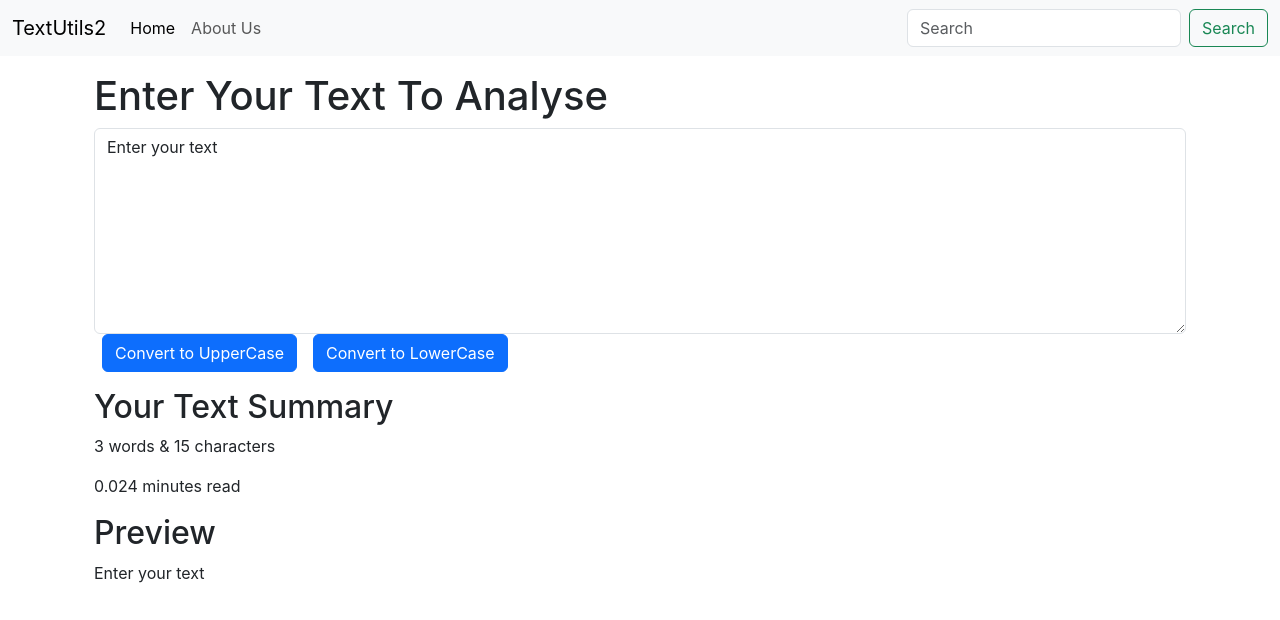
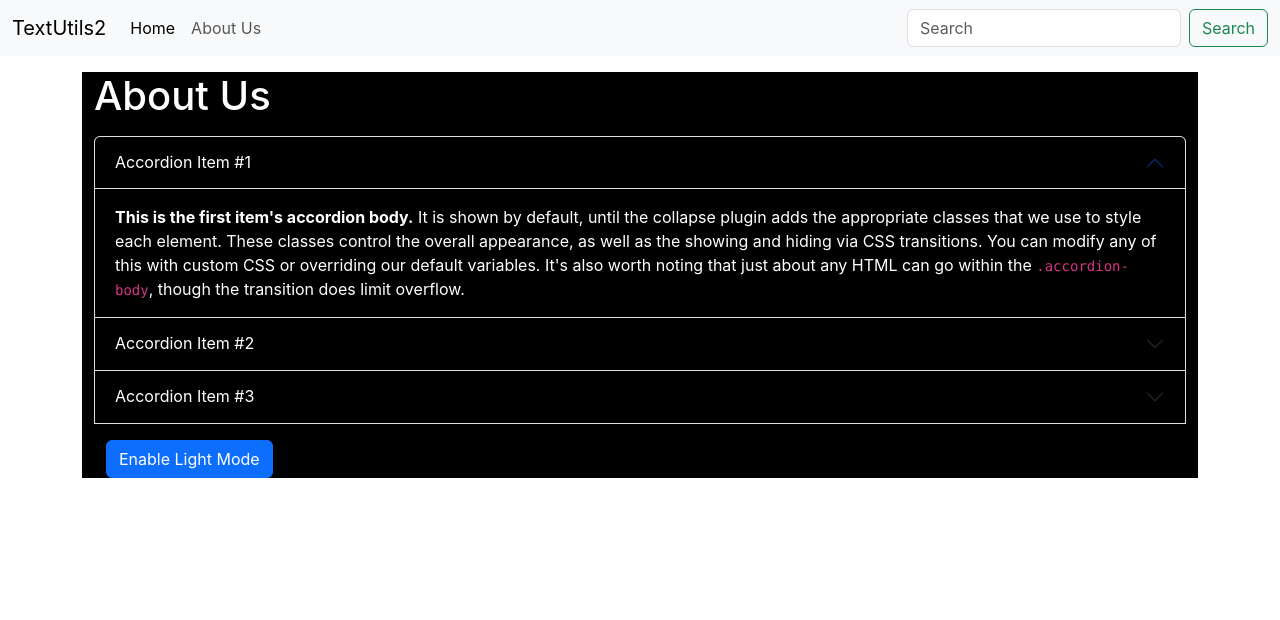
Before and after one commit to sahill-1/Text-Converter, a React (Create React App) app in the folder textutils/: page / in a window 1280 px wide. Shown: the top 620 px of the page. Built offline with nearby package versions, Linux system fonts and the light colour scheme.

Commit message:
enable dark mode

```diff
--- a/textutils/src/App.js
+++ b/textutils/src/App.js
@@ -1,12 +1,14 @@
 import './App.css';
+import About from './components/About';
 import Navbar from './components/Navbar';
-import TextForm from './components/TextForm';
+// import TextForm from './components/TextForm';
 function App() {
   return (
     <>
       <Navbar title="TextUtils2"/>
       <div className="container my-3">
-        <TextForm heading="Enter Your Text To Analyse"/>
+        {/* <TextForm heading="Enter Your Text To Analyse"/> */}
+        <About/>
       </div>
     </>
   );
--- /dev/null
+++ b/textutils/src/components/About.js
@@ -0,0 +1,75 @@
+import React, {useState} from 'react';
+
+export default function About() {
+
+    const [myStyle, setMyStyle] = useState({
+        color: "white",
+        backgroundColor: "black",
+    })
+    const [btnText, setBtnText] = useState("Enable Light Mode")
+
+    const toggleStyle = () => {
+        if(myStyle.color==="white"){
+            setMyStyle({
+                color:"black",
+                backgroundColor:"white",
+                border: "1px solid black"
+            })
+            setBtnText("Enable Dark Mode")
+        }
+        else{
+            setMyStyle({
+                color:"white",
+                backgroundColor:"black",
+                border: "1px solid white"
+            })
+            setBtnText("Enable Light Mode")
+        }
+    }
+    return (
+        <div className='container' style={myStyle}>
+            <h1 className='my-3'>About Us</h1>
+            <div className="accordion" id="accordionExample">
+                <div className="accordion-item">
+                    <h2 className="accordion-header" id="headingOne">
+                        <button className="accordion-button" style={myStyle} type="button" data-bs-toggle="collapse" data-bs-target="#collapseOne" aria-expanded="true" aria-controls="collapseOne">
+                            Accordion Item #1
+                        </button>
+                    </h2>
+                    <div id="collapseOne" className="accordion-collapse collapse show" aria-labelledby="headingOne" data-bs-parent="#accordionExample">
+                        <div className="accordion-body" style={myStyle}>
+                            <strong>This is the first item's accordion body.</strong> It is shown by default, until the collapse plugin adds the appropriate classes that we use to style each element. These classes control the overall appearance, as well as the showing and hiding via CSS transitions. You can modify any of this with custom CSS or overriding our default variables. It's also worth noting that just about any HTML can go within the <code>.accordion-body</code>, though the transition does limit overflow.
+                        </div>
+                    </div>
+                </div>
+                <div className="accordion-item">
+                    <h2 className="accordion-header" id="headingTwo">
+                        <button className="accordion-button collapsed" style={myStyle} type="button" data-bs-toggle="collapse" data-bs-target="#collapseTwo" aria-expanded="false" aria-controls="collapseTwo">
+                            Accordion Item #2
+                        </button>
+                    </h2>
+                    <div id="collapseTwo" className="accordion-collapse collapse" aria-labelledby="headingTwo" data-bs-parent="#accordionExample">
+                        <div className="accordion-body" style={myStyle}>
+                            <strong>This is the second item's accordion body.</strong> It is hidden by default, until the collapse plugin adds the appropriate classes that we use to style each element. These classes control the overall appearance, as well as the showing and hiding via CSS transitions. You can modify any of this with custom CSS or overriding our default variables. It's also worth noting that just about any HTML can go within the <code>.accordion-body</code>, though the transition does limit overflow.
+                        </div>
+                    </div>
+                </div>
+                <div className="accordion-item">
+                    <h2 className="accordion-header" id="headingThree">
+                        <button className="accordion-button collapsed" style={myStyle} type="button" data-bs-toggle="collapse" data-bs-target="#collapseThree" aria-expanded="false" aria-controls="collapseThree">
+                            Accordion Item #3
+                        </button>
+                    </h2>
+                    <div id="collapseThree" className="accordion-collapse collapse" aria-labelledby="headingThree" data-bs-parent="#accordionExample">
+                        <div className="accordion-body" style={myStyle}>
+                            <strong>This is the third item's accordion body.</strong> It is hidden by default, until the collapse plugin adds the appropriate classes that we use to style each element. These classes control the overall appearance, as well as the showing and hiding via CSS transitions. You can modify any of this with custom CSS or overriding our default variables. It's also worth noting that just about any HTML can go within the <code>.accordion-body</code>, though the transition does limit overflow.
+                        </div>
+                    </div>
+                </div>
+                <div className="container my-3">
+                    <button type="button" onClick={toggleStyle} class="btn btn-primary">{btnText}</button>
+                </div>
+            </div>
+        </div>
+    )
+}
```
